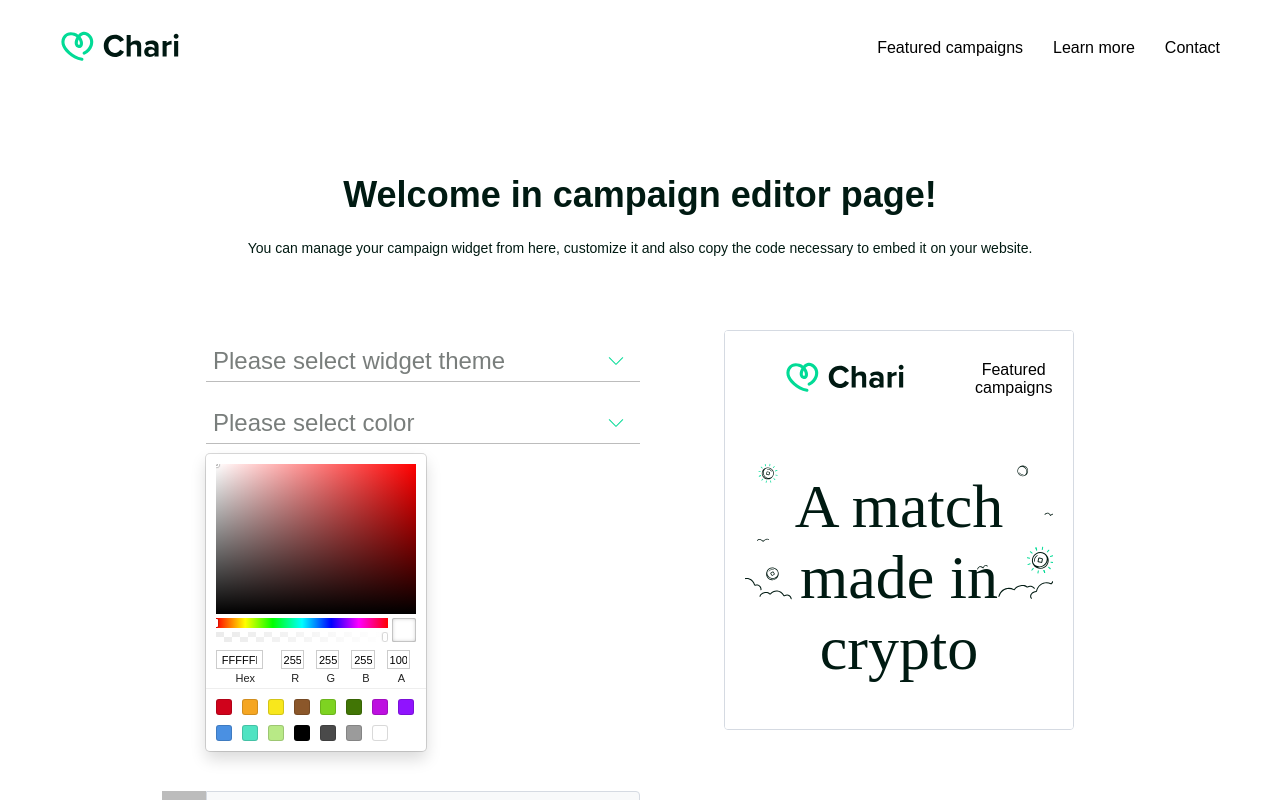
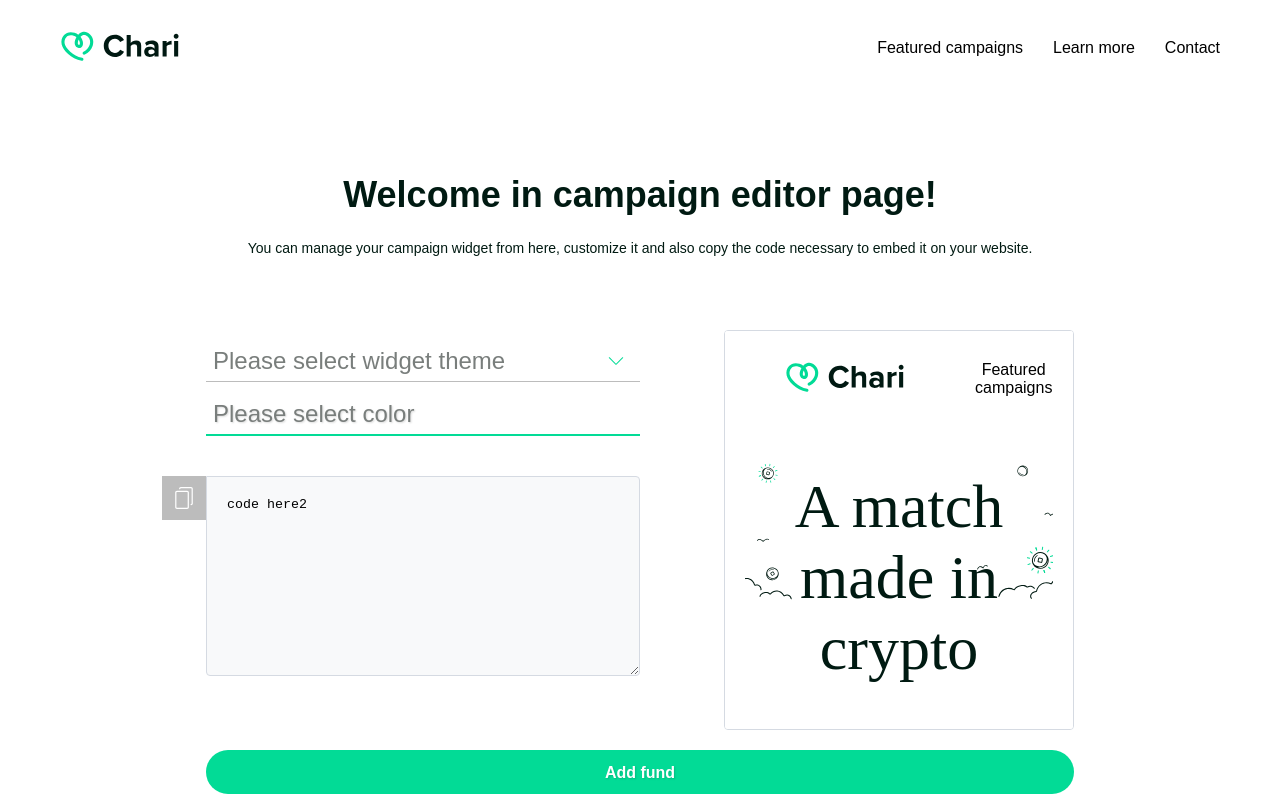
Before and after one commit to DecentLabs/chari, a React (Create React App) app in the folder client/: page /#/campaign/admin in a window 1280 px wide. Shown: the top 800 px of the page. Built offline with nearby package versions, Linux system fonts and the light colour scheme; a web font is replaced by a local one.

Commit message:
color picker comp

```diff
--- a/client/src/components/button.js
+++ b/client/src/components/button.js
@@ -5,8 +5,9 @@ import classnames from 'classnames'
 export default function Button (props) {
   const naked = props.naked ? styles.naked : null
   const copy = props.copy ? styles.copy : null
+  const color = props.colorSelector ? styles.colorBtn : null
 
   return (
-    <button className={classnames(styles.button, naked, copy)} onClick={props.onClick} disabled={props.disabled}>{props.children}</button>
+    <button style={{borderBottom: `2px solid ${props.colorData}`}} data-color={props.colorData} className={classnames(styles.button, naked, copy, color)} onClick={props.onClick} disabled={props.disabled}>{props.children}</button>
   )
 }
--- a/client/src/styles/button.module.css
+++ b/client/src/styles/button.module.css
@@ -37,6 +37,20 @@
   object-fit: contain;
 }
 
+.button.colorBtn {
+  display: block;
+  width: 100%;
+  border-radius: 0;
+  color: #797E7C;
+  text-align: left;
+  font-size: 24px;
+  font-weight: normal;
+  padding: 7px;
+  background-color: rgba(0, 0, 0, 0);
+  /* background: url('./../assets/down-arrow.svg') no-repeat calc(100% - 16px) white;
+  background-size: 16px 16px; */
+}
+
 .button:hover {
 
 }
--- a/client/src/styles/widgetEditor.module.css
+++ b/client/src/styles/widgetEditor.module.css
@@ -72,3 +72,14 @@
   background-color: #BCBCBC;
   border-radius: 0;
 }
+
+.widgetEditor .colorPickerCont {
+  position: relative;
+}
+
+.widgetEditor .colorPickerCont .picker {
+  position: absolute !important;
+  z-index: 10;
+  left: calc((100% - 276px) / 2);
+  top: 60px;
+}
--- a/client/src/views/WidgetEditor.js
+++ b/client/src/views/WidgetEditor.js
@@ -1,5 +1,5 @@
 import React from "react"
-import { SketchPicker } from 'react-color';
+import {TwitterPicker} from 'react-color';
 import styles from './../styles/widgetEditor.module.css'
 import cfg from './../shared/cfg.js'
 
@@ -14,13 +14,15 @@ class WidgetEditor extends React.Component {
     this.selectTheme = this.selectTheme.bind(this)
     this.selectColor = this.selectColor.bind(this)
     this.iframeLoaded = this.iframeLoaded.bind(this)
+    this.toggleColorSelector = this.toggleColorSelector.bind(this)
 
     this.state = {
-      color: '#fff',
+      color: '#02DB96',
       theme: 'light',
       address: '0xB5E5F24b659bC8872c4f89b127C685b7FC641862',
       network: 4,
-      iframeLoading: true
+      iframeLoading: true,
+      showColorSelector: false
     }
   }
 
@@ -36,6 +38,13 @@ class WidgetEditor extends React.Component {
     this.setState({
       color: color.hex,
       iframeLoading: true
+    })
+  }
+
+  toggleColorSelector () {
+    const newState = !this.state.showColorSelector
+    this.setState({
+      showColorSelector: newState
     })
   }
 
@@ -59,7 +68,6 @@ class WidgetEditor extends React.Component {
       {value: 'dark', name: 'Dark theme'},
       {value: 'light', name: 'Light theme'}
     ]
-    const colorOptions = [{value: 'purple', name: 'purple'}, {value: 'green', name: 'green'}] // todo
 
     return (
       <div className={styles.widgetEditor}>
@@ -71,11 +79,16 @@ class WidgetEditor extends React.Component {
         <div className={styles.widget}>
           <div className={styles.settings}>
             <Select options={themeOptions} label="Please select widget theme" onChange={this.selectTheme}></Select>
-            <Select options={colorOptions} label="Please select color" onChange={this.selectColor}></Select>
-              <SketchPicker
-                color={ this.state.color }
-                onChangeComplete={ this.selectColor }
-              />
+            <div className={styles.colorPickerCont}>
+              <Button onClick={this.toggleColorSelector} colorSelector colorData={this.state.color}>Please select color</Button>
+              {this.state.showColorSelector && (
+                <TwitterPicker
+                  className={styles.picker}
+                  color={ this.state.color }
+                  onChangeComplete={ this.selectColor }
+                />
+              )}
+            </div>
 
             <div className={styles.codeContainer}>
               <textarea readOnly value="code here2" id="widget-code"></textarea>
```
Also changed, not shown: 1 other file (tests, documents, lock files or other folders).
